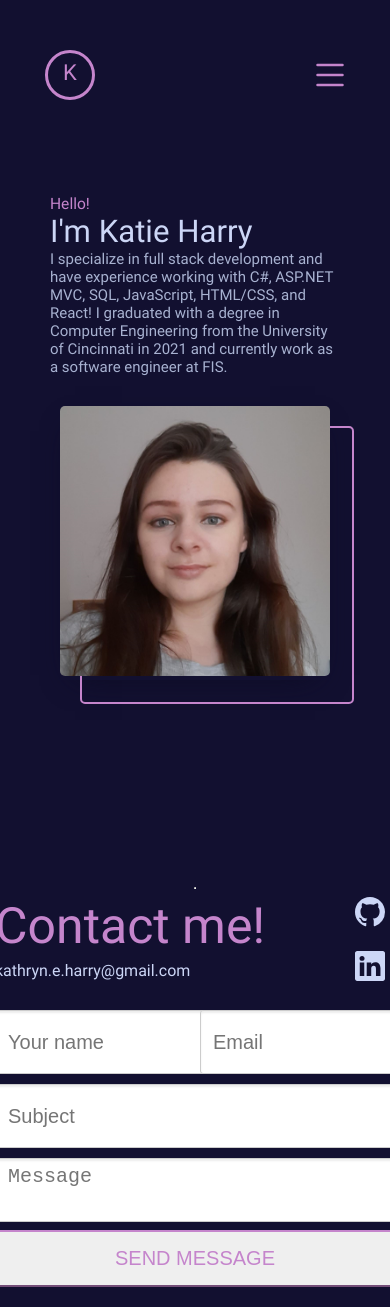
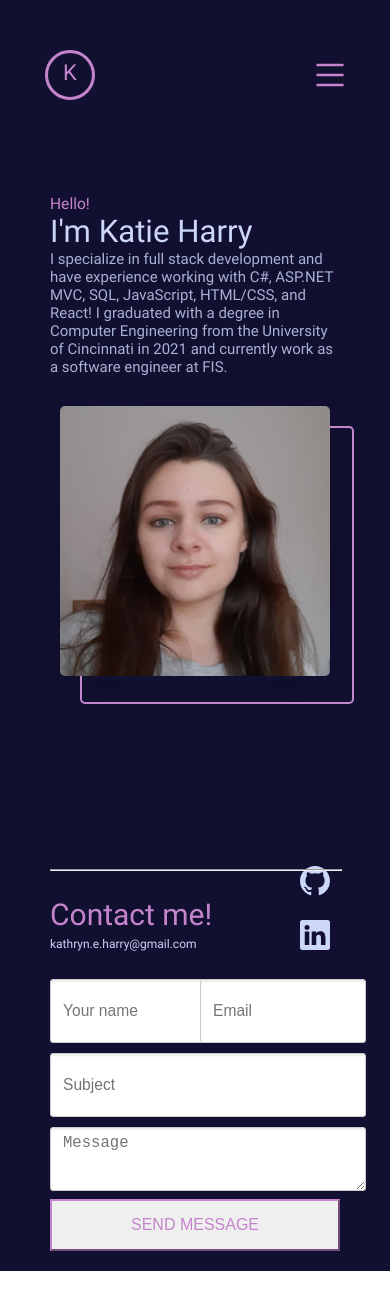
Before and after one commit to KatieHarry/KatieHarry.github.io, a React (Create React App) app: page / in a window 390 px wide. After the commit the page ends 1271 px from the top, so only its background shows below. Built offline with nearby package versions, Linux system fonts and the light colour scheme.

Commit message:
Adjusted mobile sizing

```diff
--- a/src/components/about/About.css
+++ b/src/components/about/About.css
@@ -46,11 +46,11 @@
   transition: 0.1s;
   position: relative;
   z-index: 1;
-  max-width: 270px;
+  width: clamp(200px, 100%, 270px);
 }
 
 .me img {
-  max-width: 270px;
+width: clamp(200px, 100%, 270px);
   border-radius: 5px;
 }
 
--- a/src/components/common/contact/Contact.css
+++ b/src/components/common/contact/Contact.css
@@ -40,7 +40,7 @@
 .form-input {
   height: 50px;
   padding: 6px 12px;
-  font-size: 20px;
+  font-size: clamp(14px, 4vw, 20px);
   color: #555;
   border: 1px solid #ccc;
   box-shadow: inset 0 2px 2px rgb(0 0 0 / 8%);
@@ -57,7 +57,7 @@
 
 .send-button {
   padding: 15px;
-  font-size: 20px;
+  font-size: clamp(16px, 4vw, 20px);
   text-transform: uppercase;
   width: 100%;
 }
--- a/src/components/common/footer/Footer.css
+++ b/src/components/common/footer/Footer.css
@@ -3,6 +3,11 @@
   display: flex;
   justify-content: center;
   overflow: hidden;
+}
+
+.footer-wrap hr {
+  width: 100%;
+  transform: translateY(-18px);
 }
 
 .footer-social {
@@ -14,7 +19,7 @@
 }
 
 .footer-contact {
-  width: 800px;
+  width: clamp(350px, 100vw, 800px);
   padding: 20px 50px;
   display: flex;
   align-items: center;
@@ -27,7 +32,9 @@
   font-size: 50px;
   display: flex;
   align-items: flex-start;
-  width: 400px;
+  max-width: 400px;
+  width: 100%;
+  font-size: clamp(30px, 7vw, 50px);
 }
 
 .mobile-social .icon:hover {
@@ -49,7 +56,7 @@
 
 .mobile-email a {
   text-decoration: none;
-  font-size: 16px;
+  font-size: clamp(12px, 3vw, 16px);
   margin-bottom: -10px;
   line-height: 2;
   z-index: 1;
@@ -122,6 +129,7 @@
 
   .footer-contact {
     padding: 50px 100px;
+    align-items: flex-start;
   }
 
   .mobile-email, .mobile-social {
--- a/src/components/common/navbar/Navbar.css
+++ b/src/components/common/navbar/Navbar.css
@@ -86,7 +86,7 @@
 
 .hamburger-menu .navbar-button {
   font-size: var(--large-font);
-  padding: 0 120px;
+  padding: 0 clamp(5px, 20vw, 120px);
 }
 
 .hamburger-menu .navbar-button .btn {
```
